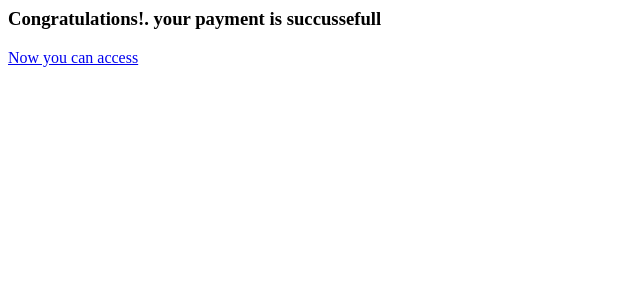
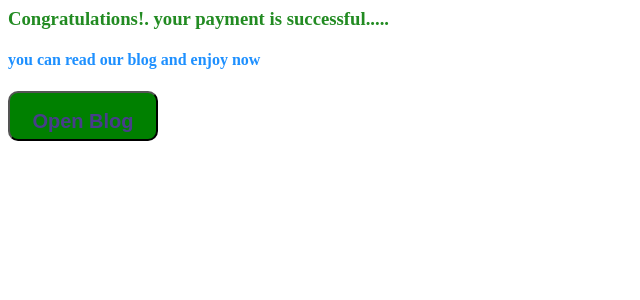
Before and after one commit to Rudresh-py/subscription_payment_app, a Django app: page /payment/success/ in a window 1280 px wide. Shown: the top 300 px of the page, without its empty margins (0-640 px from the left). Run offline with Django 4.2, Linux system fonts and the light colour scheme.

Commit message:
improve the style change the buttons

```diff
--- /dev/null
+++ b/payment/static/payment/style.css
@@ -0,0 +1,41 @@
+.button1{
+    background-color: forestgreen;
+    border-radius: 10px;
+    width: 180px;
+    height: 50px;
+    color: white;
+}
+
+.price{
+    margin-left: 25px;
+}
+
+.blogname{
+    margin-left: 10px;
+}
+
+.succuss{
+    color: forestgreen;
+}
+
+h4{
+    color: dodgerblue;
+}
+
+.button2 {
+    background-color: green;
+    color: darkslateblue;
+    width: 150px;
+    height: 50px;
+    border-radius: 10px;
+}
+a{
+    text-decoration: none;
+}
+
+.button3{
+    background-color: green;
+    color: #681313;
+    width: 100px;
+    border-radius: 10px;
+}
--- a/payment/templates/payment/success.html
+++ b/payment/templates/payment/success.html
@@ -1,15 +1,18 @@
+{% load static %}
 <html>
 
 <head>
     <title>Thanks for your order!</title>
 </head>
+<link rel="stylesheet" href="{% static 'payment/style.css' %}">
 
 <body>
     <section>
-        <h3>
-            Congratulations!. your payment is succussefull
+        <h3 class="succuss">
+            Congratulations!. your payment is successful.....
         </h3>
-        <a href="{% url 'blog page' %}">Now you can access</a>
+        <h4> you can read our blog and enjoy now</h4>
+        <a href="{% url 'blog page' %}"><button class="button2"><h2>Open Blog</h2></button></a>
     </section>
 </body>
 
--- a/payment/views.py
+++ b/payment/views.py
@@ -46,14 +46,20 @@ class HomePageView(TemplateView):
     def get_context_data(self, **kwargs):
         product = Product.objects.get(name='blog')
         prices = Price.objects.filter(product=product).values()
-        blogs = Blogs.objects.filter(product=product).values()
         context = super(HomePageView, self).get_context_data(**kwargs)
         context['product'] = product
         context['prices'] = prices
-        context['blogs'] = blogs
 
         return context
 
 
 class BlogPage(TemplateView):
     template_name = 'payment/blog_page.html'
+
+    def get_context_data(self, **kwargs):
+        product = Product.objects.get(name='blog')
+        blogs = Blogs.objects.filter(product=product).values()
+        context = super(BlogPage, self).get_context_data(**kwargs)
+        context['blogs'] = blogs
+
+        return context
--- a/subscription/urls.py
+++ b/subscription/urls.py
@@ -16,7 +16,7 @@ Including another URLconf
 from django.contrib import admin
 from django.urls import path, include
 
-from payment.views import HomePageView, BlogPage
+from payment.views import HomePageView
 
 urlpatterns = [
     path('', HomePageView.as_view(), name='home'),
```
Also changed, not shown: payment/templates/payment/blog_page.html (+5 -5 lines), payment/templates/payment/home.html (+7 -7 lines).
